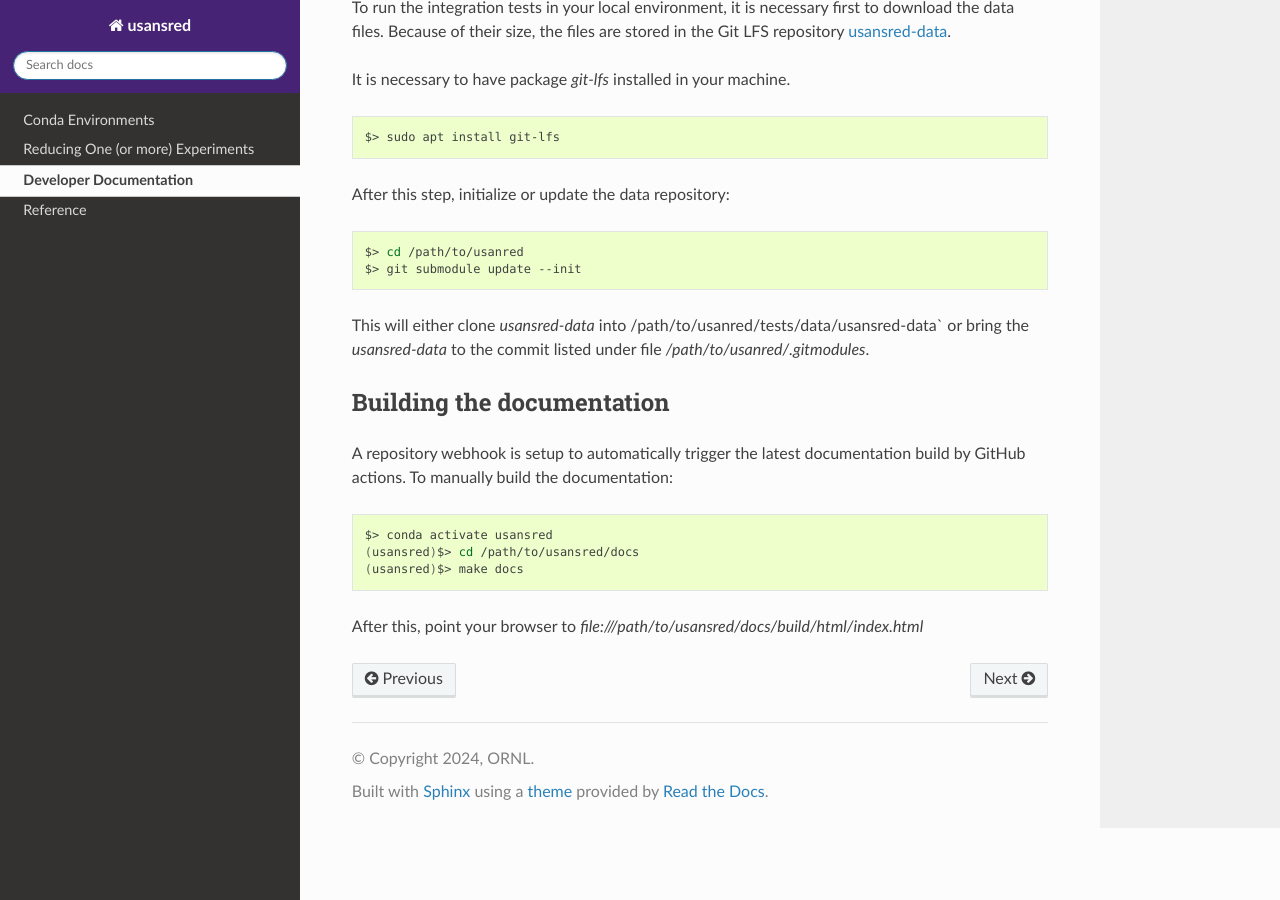
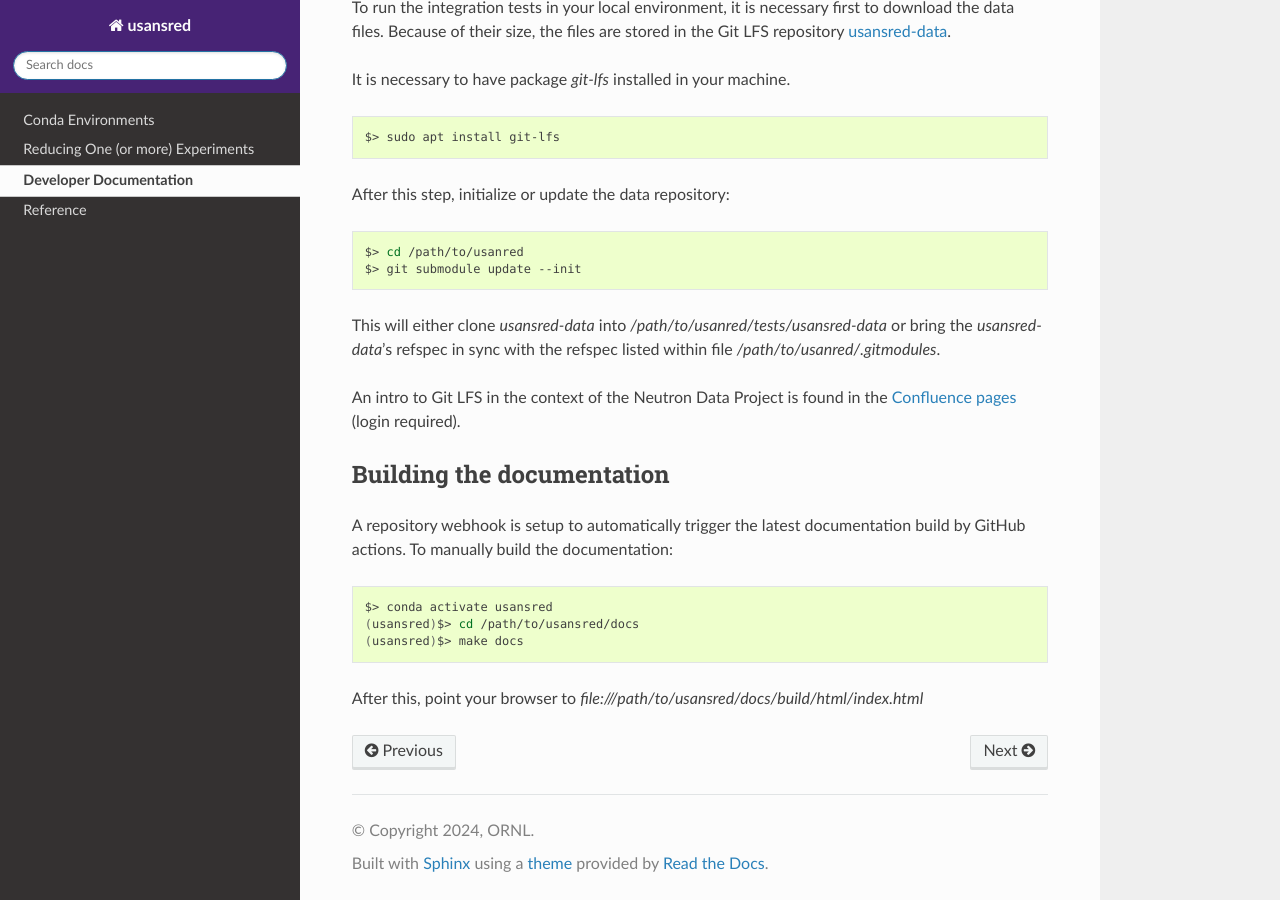
Before and after one commit to neutrons/usansred, a Sphinx documentation site: the page built from docs/source/developer/developer.rst, in a window 1280 px wide and 900 px high, scrolled down 817 px. Built offline with Sphinx 7.4.7 and the Read the Docs theme 2.0.0, drawn with Linux system fonts in a browser that asks for light colours; the version number could not be read and is left out.

Commit message:
updating the documentation
Signed-off-by: Jose Borreguero <borreguero@gmail.com>

```diff
--- a/docs/source/developer/developer.rst
+++ b/docs/source/developer/developer.rst
@@ -53,10 +53,12 @@ After this step, initialize or update the data repository:
    $> cd /path/to/usanred
    $> git submodule update --init
 
-This will either clone `usansred-data` into /path/to/usanred/tests/data/usansred-data` or
-bring the `usansred-data` to the commit listed under file `/path/to/usanred/.gitmodules`.
+This will either clone `usansred-data` into `/path/to/usanred/tests/usansred-data` or
+bring the `usansred-data`'s refspec in sync with the refspec listed within file `/path/to/usanred/.gitmodules`.
 
-
+An intro to Git LFS in the context of the Neutron Data Project is found in the
+`Confluence pages <https://ornl-neutrons.atlassian.net/wiki/spaces/NDPD/pages/19103745/Using+git-lfs+for+test+data>`_
+(login required).
 
 
 
```
